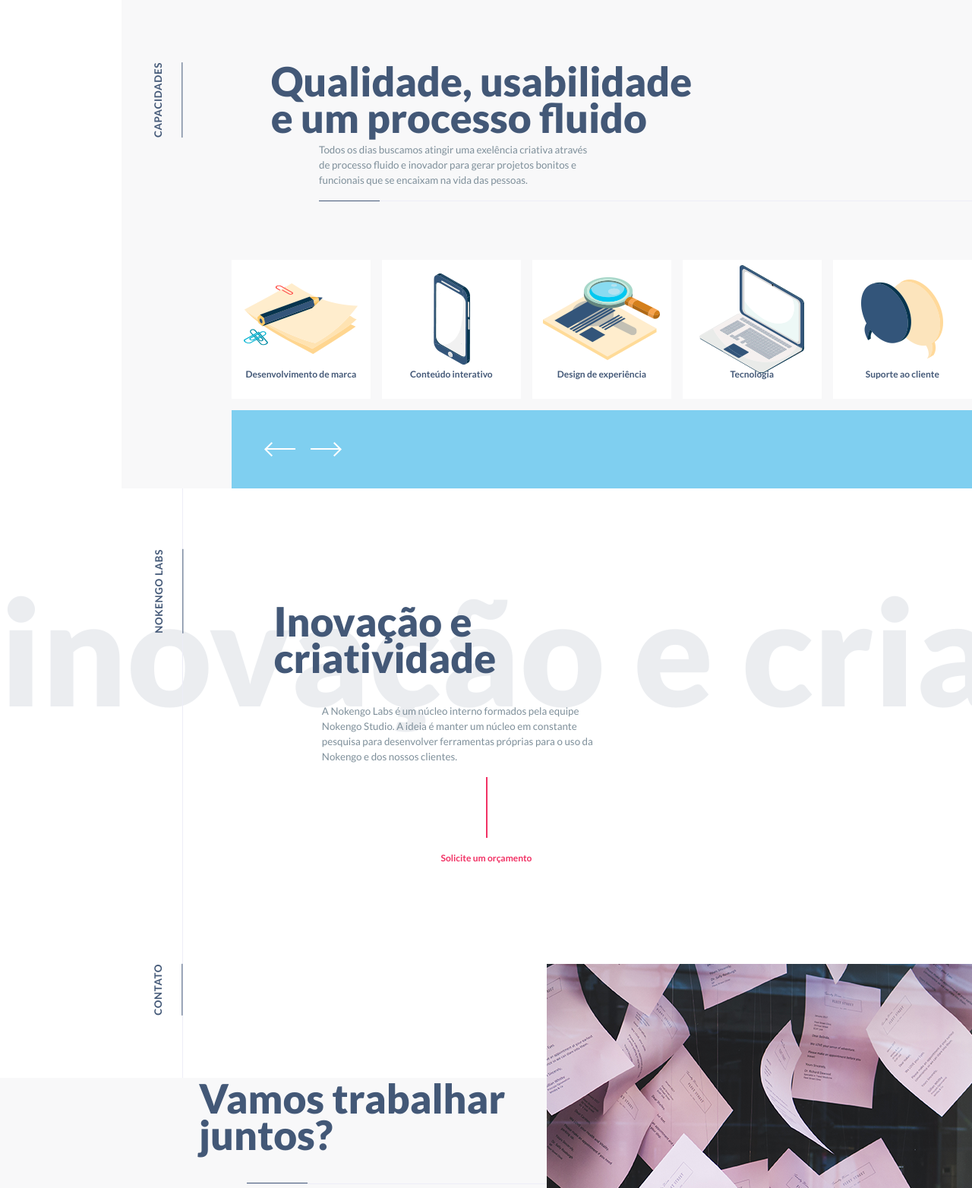
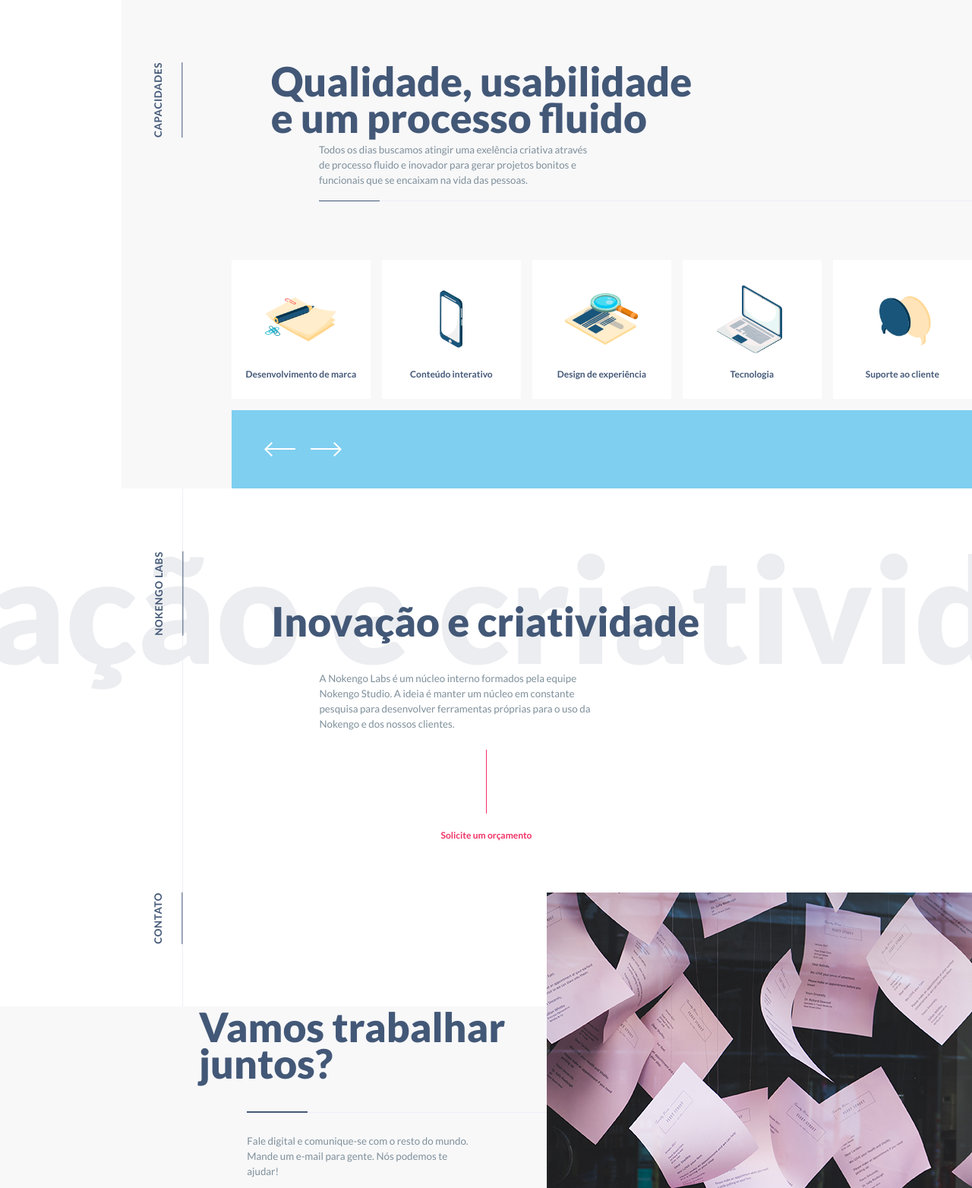
Before and after one commit to samuellevy/nokengo2018-front, a PHP site: page / in a window 1280 px wide. Shown: the part 2338-3902 px from the top of the page at 76% size. Run offline with PHP 8.4, Linux system fonts and the light colour scheme; style sheets or scripts are compiled from the project's sources.

Commit message:
imagens capacidades ok

```diff
--- a/source/scss/style.scss
+++ b/source/scss/style.scss
@@ -495,6 +495,8 @@ section{
 					justify-content: center;
 					img{
 						margin-bottom: get-vw(40px);
+						width: get-vw(150px);
+						height: get-vw(150px);
 					}
 					p{
 						position: absolute;
@@ -538,22 +540,23 @@ section{
 		color: $blue-1;
 		opacity: 0.1;
 		position: absolute;
-		top: 15%;
+		top: get-vw(90px);
 		white-space: nowrap;
+		left: get-vw(-600px);
 	}
 	.wrapper{
 		border-left: $border-default;
-		padding-bottom: 200px;
+		padding-bottom: get-vw(200px);
 		.intro{
-			padding: 10% 0;
+			padding: get-vw(125px) 0;
 			.text{
-				width: 70%;
+				width: get-vw(850px);
 				margin: auto;
 				.t-title{
-					padding: 12.5% 0 5%;
+					padding: get-vw(100px) 0 get-vw(50px);
 				}
 				.t-paragraph{
-					width: 65%;
+					width: get-vw(550px);
 					&:before{
 						display: none;
 					}
@@ -565,16 +568,16 @@ section{
 					width: fit-content;
 					margin: auto;
 					.line{
-						width: 2px;
-						height: 80px;
-						margin: 5% auto 15%;
+						width: get-vw(2px);
+						height: get-vw(125px);
+						margin: get-vw(20px) auto get-vw(30px);
 						background-color: $pink-1;
 					}
 					a{
 						color: $pink-1;
 						font-size: $sm-size;
 						font-family: $lato-bold;
-						margin: 10px 0;
+						margin: get-vw(10px) 0;
 					}
 				}
 			}
```
Also changed, not shown: source/images/item1.png, source/images/item2.png, source/images/item3.png, source/images/item4.png, source/images/item5.png.
